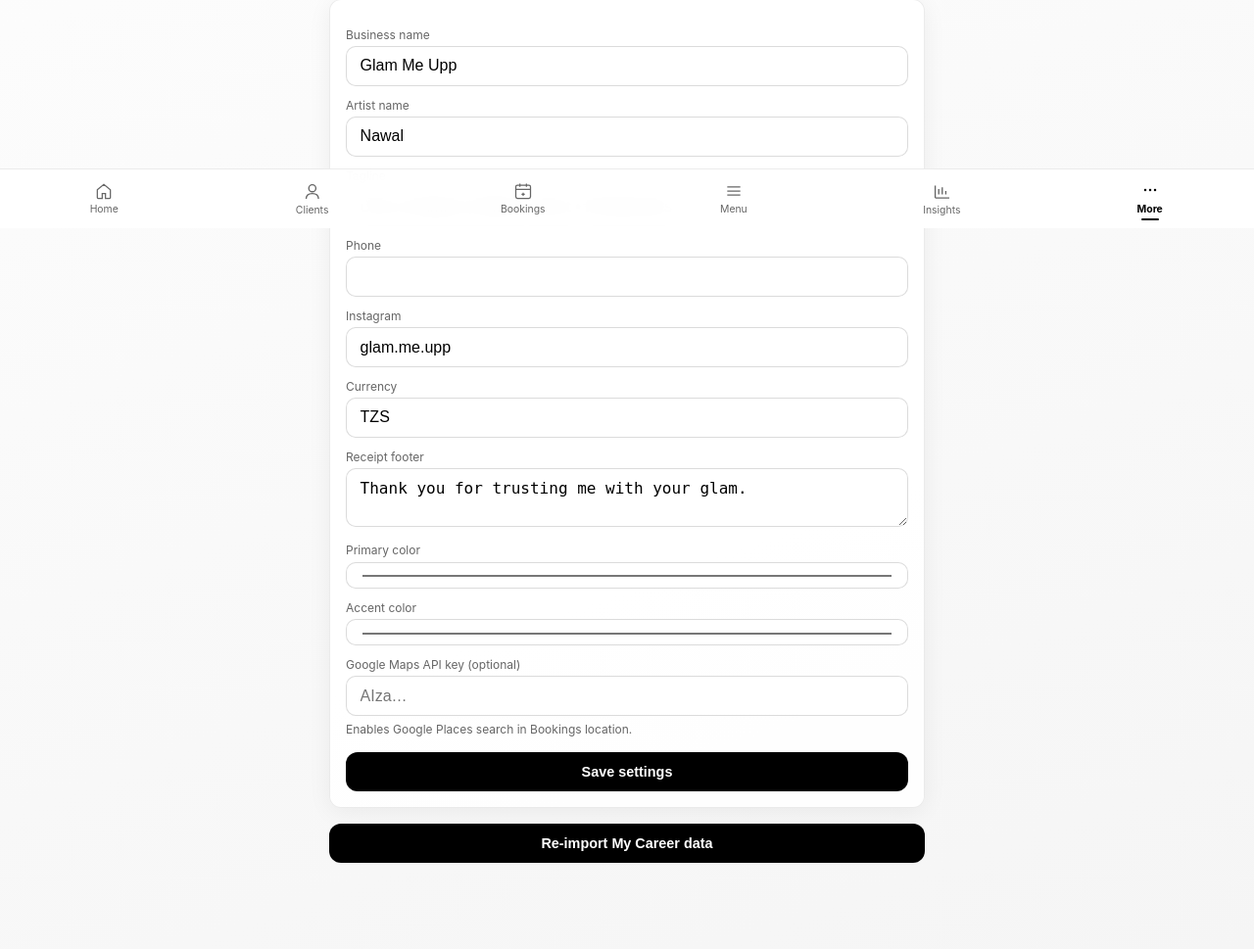
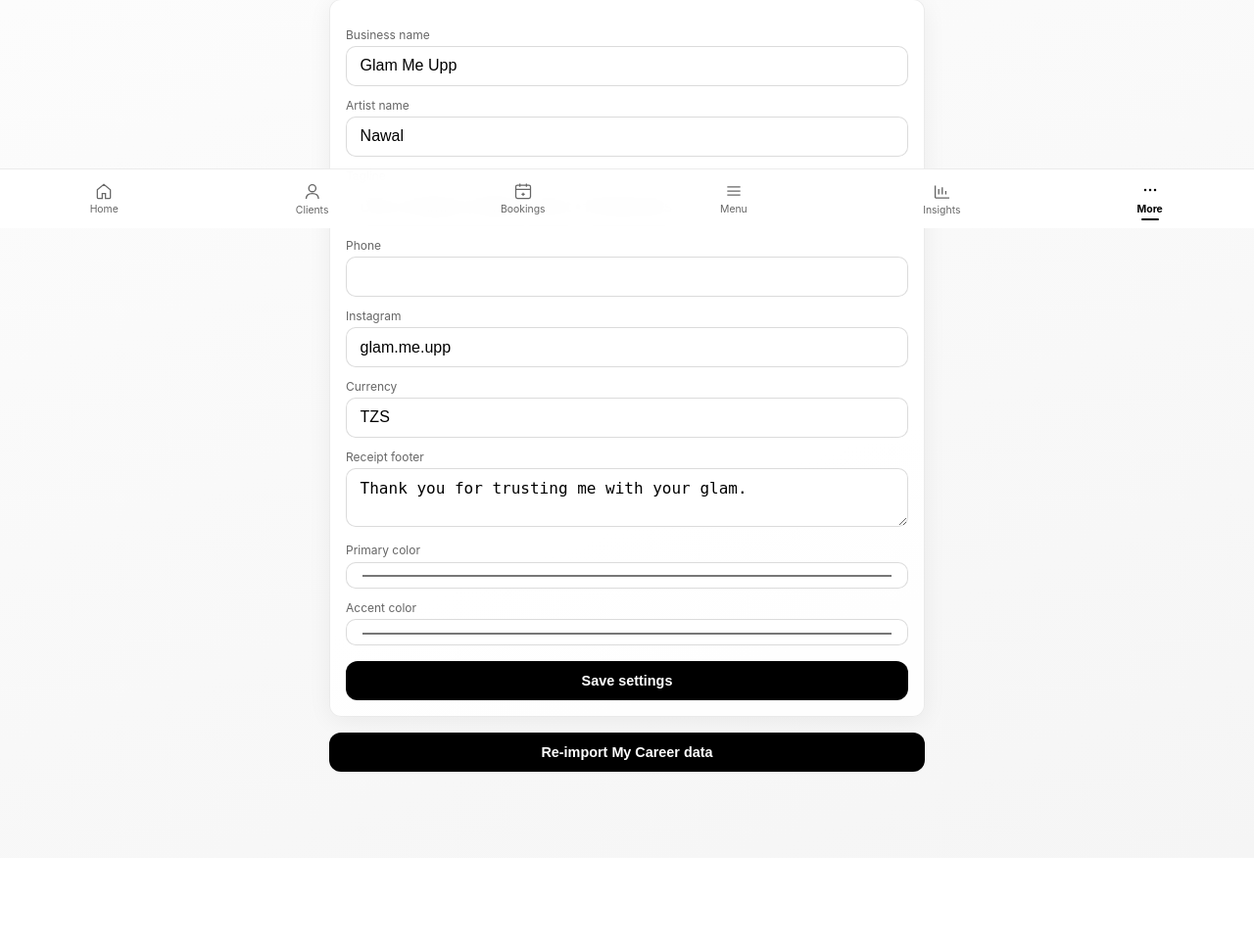
Before and after one commit to nmnm73503-cell/GMU, a FastAPI app: page /settings in a window 1280 px wide. Shown: the part 567-1536 px from the top of the page at 98% size. After the commit the page ends 1355 px from the top, so only its background shows below. Run offline with FastAPI, Linux system fonts and the light colour scheme; data comes from the database, SQL or seed files in the repository.

Commit message:
Drop Google Maps; use OpenStreetMap only for booking locations.

```diff
--- a/web/app.py
+++ b/web/app.py
@@ -18,7 +18,6 @@
     get_split_pcts,
     has_custom_logo,
     logo_url,
-    normalize_google_maps_key,
     resolve_date_range,
     safe_redirect,
     static_url,
@@ -1206,16 +1205,15 @@
     receipt_footer: str = Form(""),
     primary_color: str = Form("#000000"),
     accent_color: str = Form("#000000"),
-    google_maps_api_key: str = Form(""),
 ):
     for k, v in {
         "business_name": business_name, "artist_name": artist_name,
         "tagline": tagline, "phone": phone, "instagram": instagram,
         "currency": currency, "receipt_footer": receipt_footer,
         "primary_color": primary_color, "accent_color": accent_color,
-        "google_maps_api_key": normalize_google_maps_key(google_maps_api_key),
     }.items():
         set_setting(k, v)
+    set_setting("google_maps_api_key", "")
     return RedirectResponse(url("/settings?saved=1"), status_code=303)
 
 
--- a/web/templates/partials/booking_form_fields.html
+++ b/web/templates/partials/booking_form_fields.html
@@ -65,7 +65,7 @@
   <input type="hidden" name="lat" id="location-lat" value="{{ appt['lat'] if appt and appt['lat'] else '' }}">
   <input type="hidden" name="lng" id="location-lng" value="{{ appt['lng'] if appt and appt['lng'] else '' }}">
   <div id="location-map" class="location-map" data-lat="{{ appt['lat'] if appt and appt['lat'] else '-6.7924' }}" data-lng="{{ appt['lng'] if appt and appt['lng'] else '39.2083' }}"></div>
-  <p class="session-hint">Tap the map to drop a pin at the client’s location.</p>
+  <p class="session-hint">Search address or tap the map to drop a pin. Free map — no Google account needed.</p>
 
   <label>Revenue ({{ get_setting('currency','TZS') }})</label>
   <input id="revenue-input" name="revenue" type="number" step="1000" min="0"
--- a/web/templates/settings.html
+++ b/web/templates/settings.html
@@ -43,11 +43,6 @@
   <label>Receipt footer</label><textarea name="receipt_footer" rows="2">{{ cfg.get('receipt_footer','') }}</textarea>
   <label>Primary color</label><input name="primary_color" type="color" value="{{ cfg.get('primary_color','#000000') }}">
   <label>Accent color</label><input name="accent_color" type="color" value="{{ cfg.get('accent_color','#000000') }}">
-  <label>Google Maps API key <span class="label-hint">(optional)</span></label>
-  <input name="google_maps_api_key" value="{{ cfg.get('google_maps_api_key','') }}" placeholder="AIza…">
-  <p style="font-size:0.75rem;color:var(--muted);margin-top:0.35rem">
-    Enables Google Places search in Bookings location.
-  </p>
   <button type="submit" class="btn btn-primary">Save settings</button>
 </form>
 <form method="post" action="{{ url('/settings/reimport') }}" style="margin-top:1rem">
```
Also changed, not shown: web/templates/bookings.html (+0 -9 lines), 1 other file.
